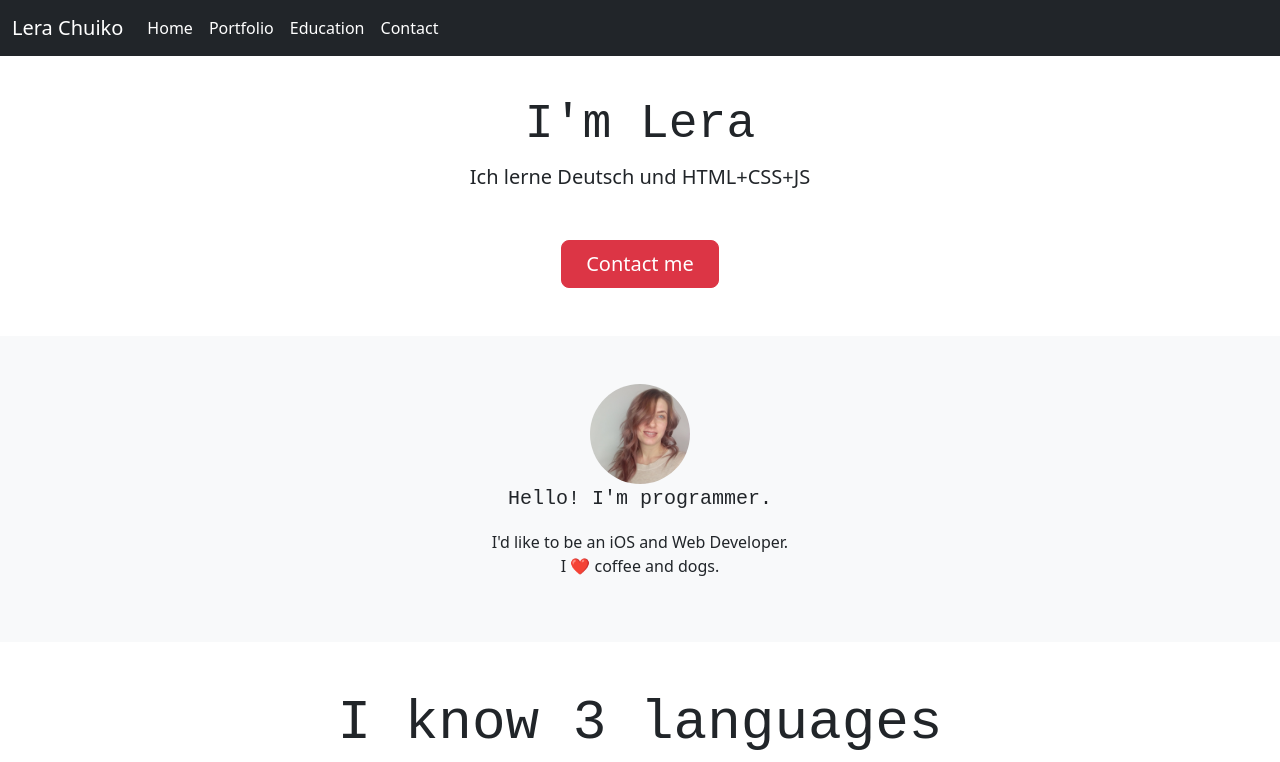
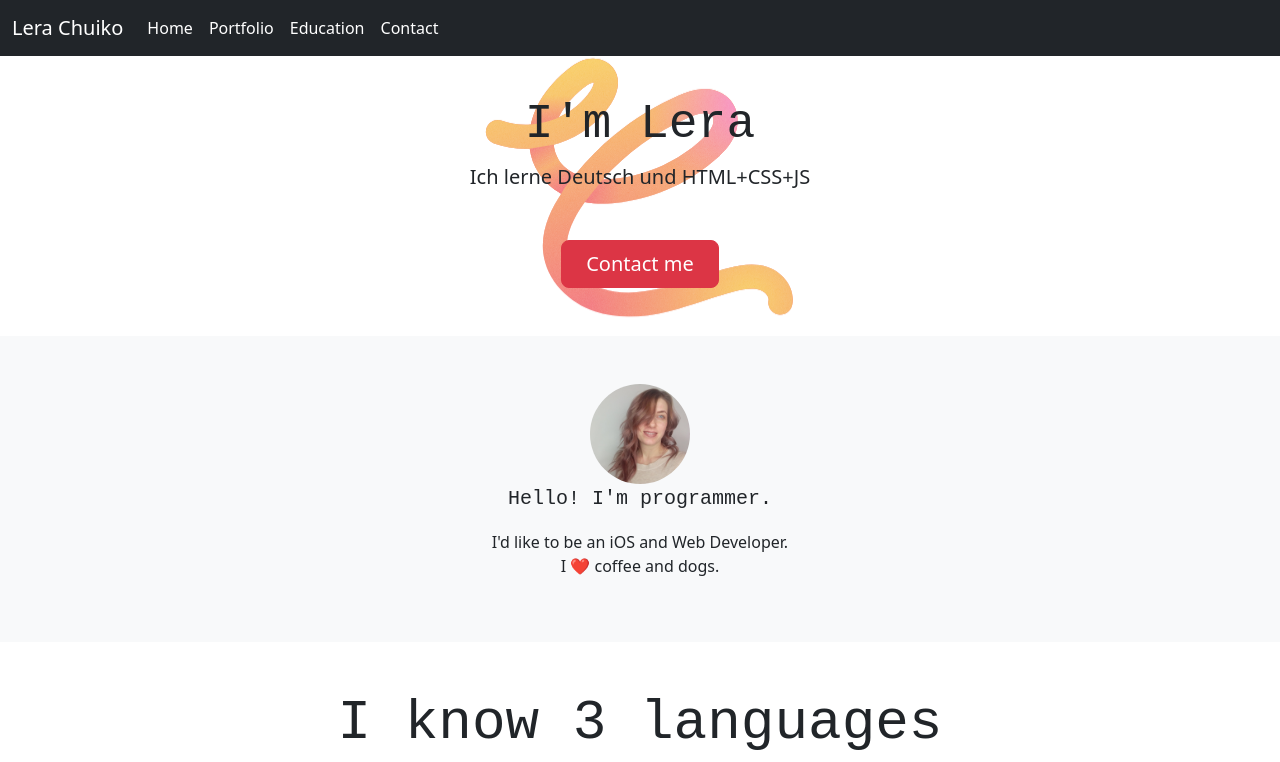
Before and after one commit to LeraChuiko/ChuikoHome, a plain HTML site: page index.html in a window 1280 px wide. Shown: the top 762 px of the page. Drawn offline with nearby package versions, Linux system fonts and the light colour scheme; a web font is replaced by a local one.

Commit message:
Update style.css

```diff
--- a/style.css
+++ b/style.css
@@ -1,9 +1,10 @@
-header {
+.header {
     width: 100%;
     height: 100%;
-    background: url(./images/Intro.png) center center no-repeat;
+    background: url(./images/Intro.png);
     background-repeat: no-repeat;
-    background-size: cover;
+    background-color: white;
+    background-position: center;
   }
 
 .drei{
```
